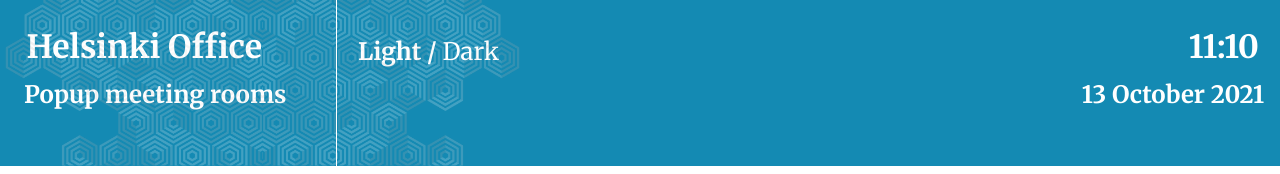
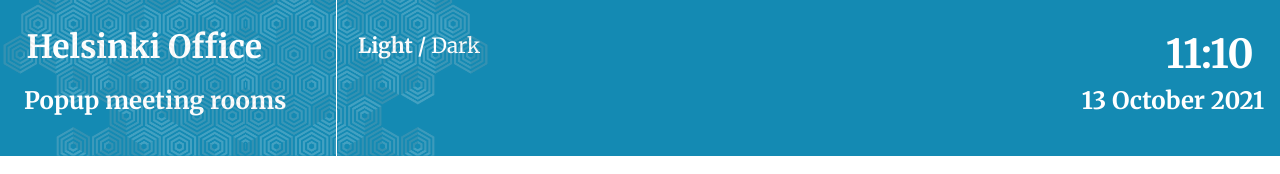
Before and after one commit to Popup-Meeting-Rooms-Project/Frontend, a React (Create React App) app: page / in a window 1280 px wide. Shown: the top 174 px of the page. Built offline with nearby package versions, Linux system fonts and the light colour scheme; no server answers.

Commit message:
Small changes

```diff
--- a/src/css/App.css
+++ b/src/css/App.css
@@ -71,14 +71,13 @@ body {
   display: flex;
 }
 
-#top-row h2 {
+#mode {
+  font-size: 1.3rem;
   padding-left: 6rem;
   cursor: pointer;
 }
 
 #bottom-row {
-  margin-top: -1rem;
-  margin-bottom: 1rem;
   display: flex;
 }
 
@@ -92,6 +91,7 @@ body {
 #time {
   position: absolute;
   right: 0.33em;
+  font-size: 2.5rem;
   float: right;
   margin: 0.33em;
 }
```
